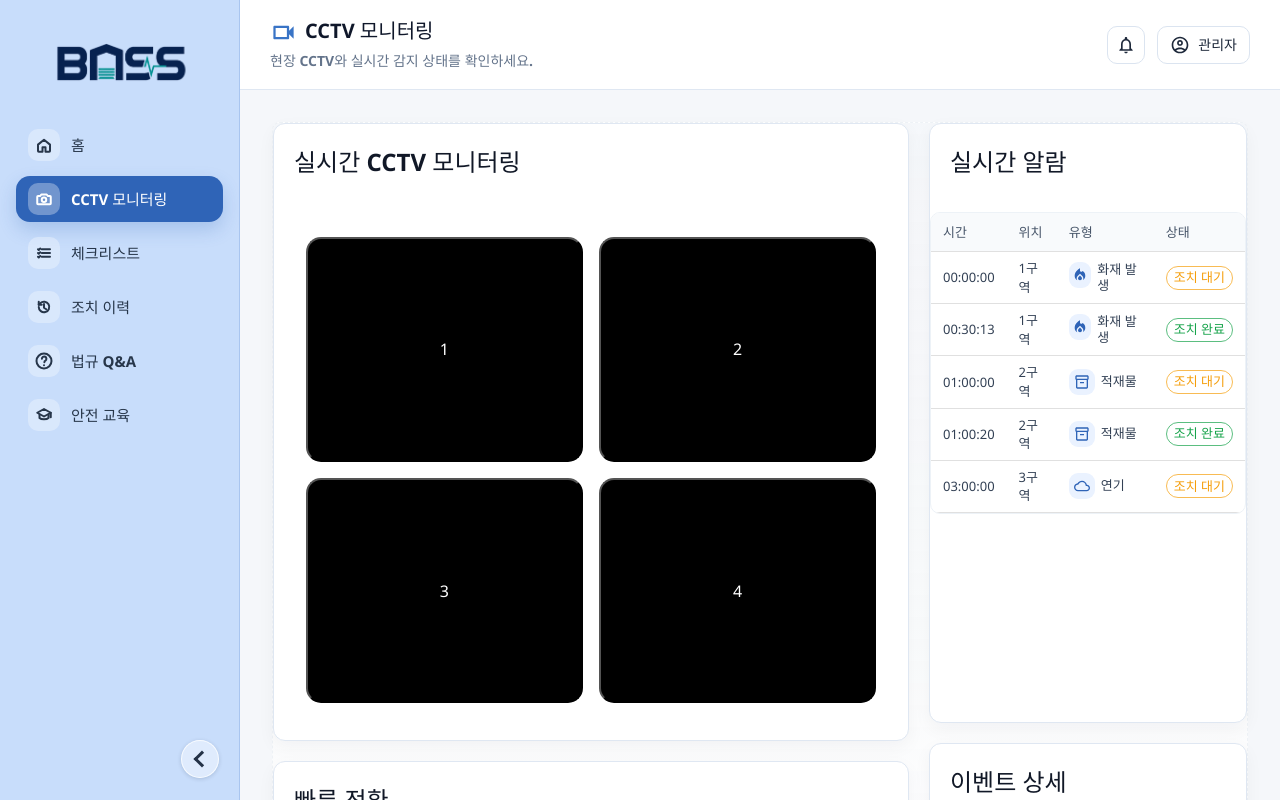
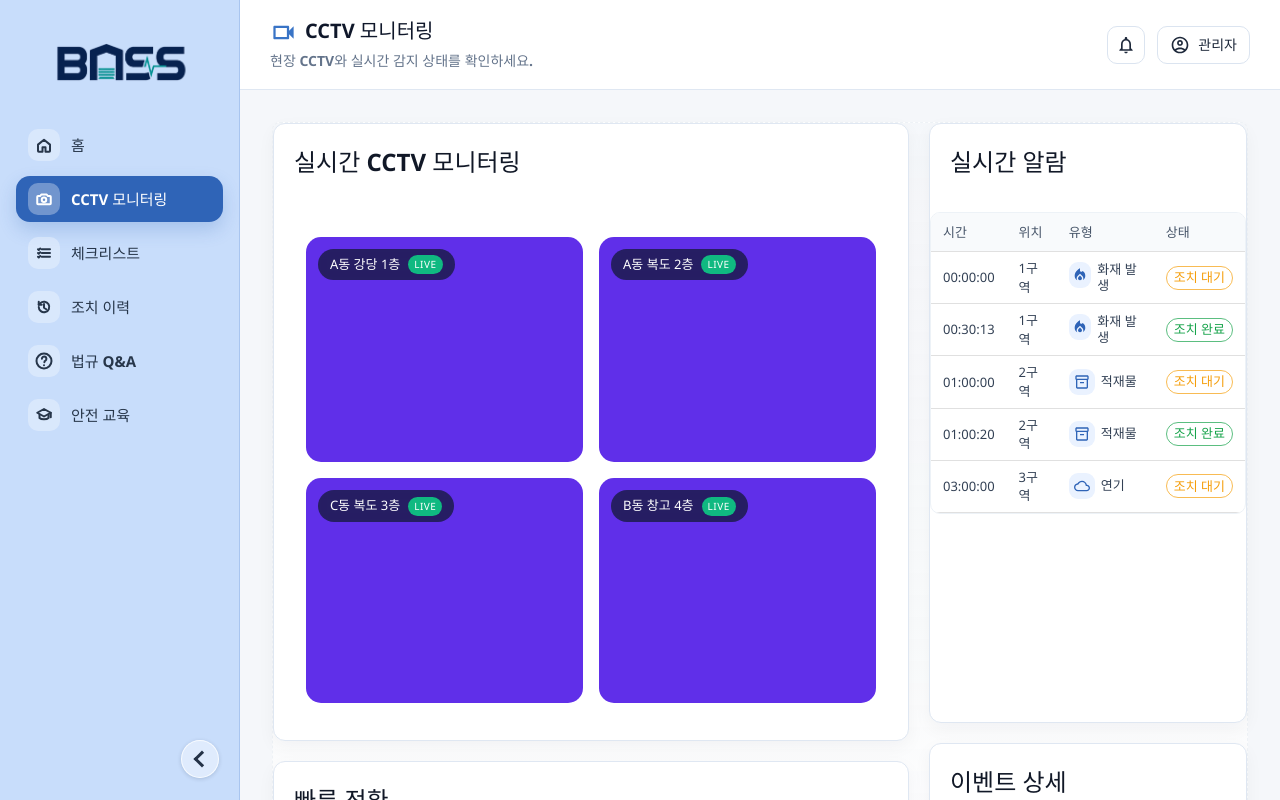
Before and after one commit to aivle-team03/frontend, a React (Vite) app: page /monitoring in a window 1280 px wide. Shown: the top 800 px of the page. Built offline with nearby package versions, Linux system fonts and the light colour scheme; a web font is replaced by a local one.

Commit message:
CCTV 목업 데이터 사용 및 페이지 이동 시 CCTV 정보 넘겨줌

```diff
--- a/src/mocks/mockData.js
+++ b/src/mocks/mockData.js
@@ -154,3 +154,51 @@ export const ACTION_HISTORY_MOCK_DATA = [
     manager: '-',
   },
 ]
+
+export const CCTV_INFO_MOCKUP_DATA=[
+
+  {
+  id:1,
+  section:"A동",
+  floor:"1층",
+  location:'강당',
+  time: '01:00:00',
+  videoUrl:"/미정"
+  },
+
+  {
+    id:2,
+    section:"A동",
+    floor:"2층",
+    location:'복도',
+    time: '03:00:00',
+    videoUrl:"/미정"
+  },
+
+  {
+    id:3,
+    section:"C동",
+    floor:"3층",
+    location:'복도',
+    time: '03:00:00',
+    videoUrl:"/미정"
+  },
+
+  {
+    id:4,
+    section:"B동",
+    floor:"4층",
+    location:'창고',
+    time: '04:00:00',
+    videoUrl:"/미정"
+  },
+
+  {
+    id:5,
+    section:"C동",
+    floor:"5층",
+    location:'상가',
+    time: '05:00:00',
+    videoUrl:"/미정"
+  }
+]
--- a/src/pages/MonitoringDetailPage.jsx
+++ b/src/pages/MonitoringDetailPage.jsx
@@ -1,7 +1,10 @@
 import '../styles/monitoringdetail.css'
+import { useLocation } from 'react-router-dom'
 
 function MonitoringDetailPage() {
 
+const location = useLocation();
+const currentCctv = location.state?.cctvData;
 return(
     <>
     <div className="page-Layout">
@@ -13,16 +16,16 @@ return(
                     </span>
                     <div className="cctv-main-Info">
                         <span>
-                            A동
+                            {currentCctv.section}
                         </span>
                         <span>
-                            2층
+                            {currentCctv.floor}
                         </span>
                         <span>
-                            201-212 복도
+                            {currentCctv.location}
                         </span>
                         <span>
-                            11:00:00
+                            {currentCctv.time}
                         </span>
                     </div>
                 </div>
--- a/src/pages/MonitoringPage.jsx
+++ b/src/pages/MonitoringPage.jsx
@@ -2,15 +2,18 @@ import { useNavigate } from 'react-router-dom'
 import { recentEvents } from '../data/dashboardMock.js'
 import RecentEventsTable from '../components/monitoring/RecentEventsTableMonitoring.jsx'
 import styles from '../styles/CCTVMonitoring.module.css'
+import { CCTV_INFO_MOCKUP_DATA } from '../mocks/mockData.js'
 
 const cameraSlots = ['1', '2', '3', '4']
 
 function MonitoringPage() {
-  const navigate = useNavigate()
+  const navigate = useNavigate();
 
-  const handleMoveToMonitoringDetail = () => {
-    navigate('/monitoringdetail')
+  const handleMoveToMonitoringDetail = (cctv) => {
+    navigate('/monitoringdetail',{state : {cctvData:cctv}})
   }
+  const cctvList = CCTV_INFO_MOCKUP_DATA ? CCTV_INFO_MOCKUP_DATA.slice(0, 4):[];
+
 
   return (
     <section className={styles.dashboardFrame} aria-label="BOSS CCTV monitoring workspace">
@@ -19,11 +22,24 @@ function MonitoringPage() {
           <div className={styles.cctvmonitoringSection}>
             <h2 className={styles.title}>실시간 CCTV 모니터링</h2>
             <div className={styles.videodashBoard}>
-              {cameraSlots.map((slot) => (
-                <button className={styles.video} onClick={handleMoveToMonitoringDetail} key={slot} type="button">
-                  {slot}
+                {cctvList.map((cctv) => (
+                <button
+                    className={styles.video}
+                    onClick={() => handleMoveToMonitoringDetail(cctv)}
+                    key={cctv.id}
+                    type="button"
+                >
+                  <div className={styles.cctvHeaderBadge}>
+                    <span className={styles.cctvLocationText}>
+                      {cctv.section} {cctv.location} {cctv.floor}
+                    </span>
+                    <span className={styles.liveBadge}>
+                      LIVE
+                    </span>
+                  </div>
                 </button>
               ))}
+
             </div>
           </div>
 
--- a/src/styles/CCTVMonitoring.module.css
+++ b/src/styles/CCTVMonitoring.module.css
@@ -88,13 +88,47 @@
 
 
 .video {
+    position: relative;
+    overflow: hidden;
     width: 46%;
     height: 45%;
-    background-color: black;
+    background-color: rgb(96, 47, 233);
     color: #ffffff;
     display: grid;
     place-items: center;
     border-radius: 15px;
+    border:none;
+}
+
+.cctvHeaderBadge {
+    position: absolute;
+    top: 12px;
+    left: 12px;
+    display: flex;
+    align-items: center;
+    gap: 8px;
+    background: rgba(15, 23, 42, 0.7);
+    padding: 6px 12px;
+    border-radius: 20px;
+    backdrop-filter: blur(4px);
+    z-index: 5;
+    pointer-events: none;
+}
+
+/* 2. 위치 텍스트 스타일 */
+.cctvLocationText {
+    color: #ffffff;
+    font-size: 13px;
+}
+
+/* 3. LIVE 표시등 */
+.liveBadge {
+    background-color: #10b981;
+    color: #ffffff;
+    font-size: 10px;
+    padding: 2px 6px;
+    border-radius: 10px;
+    letter-spacing: 0.5px;
 }
 
 .videoChange {
```
